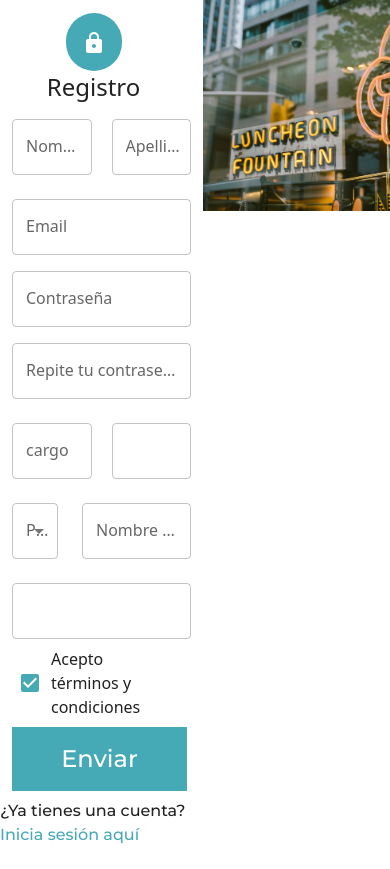
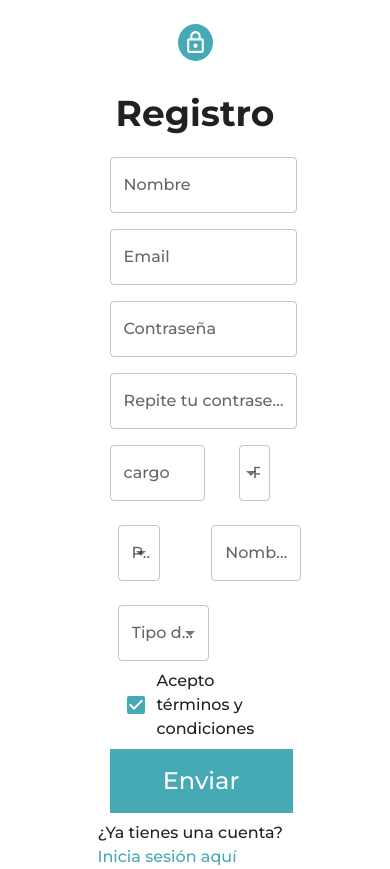
Before and after one commit to octocodevs/jointure-frontend, a Next.js app: page /admin/register in a window 390 px wide. Before the commit the page ends 847 px from the top, so only its background shows below. Built offline with nearby package versions, Linux system fonts and the light colour scheme.

Commit message:
styles updated

```diff
--- a/package.json
+++ b/package.json
@@ -18,6 +18,8 @@
     "@mui/icons-material": "^5.15.14",
     "@mui/material": "^5.15.14",
     "@mui/material-nextjs": "^5.15.11",
+    "axios": "^1.6.8",
+    "js-cookie": "^3.0.5",
     "next": "14.1.4",
     "react": "^18",
     "react-dom": "^18"
--- /dev/null
+++ b/services/axios.js
@@ -0,0 +1,98 @@
+import axios from "axios";
+import Cookies from "js-cookie";
+
+const urlAPI = "http://localhost:8000/";
+
+axios.defaults.withCredentials = true;
+
+axios.defaults.baseURL = urlAPI;
+
+export const getCollaborations = async (page) => {
+    try {
+        const response = await axios.get(`api/marketplace?page=${page}`)
+        return response.data.data;
+    } catch (error) {
+        throw error.response.data;
+    }
+};
+
+export const registerNewUser = async (userData) => {
+    try {
+        const response = await axios.post(`api/register`, userData);
+        return response.data;
+    } catch (error) {
+        throw error.response.data;
+    }
+};
+
+export const loginUser = async (userData) => {
+    try {
+        const response = await axios.post(`api/login`, userData);
+        return response.data;
+    } catch (error) {
+        throw error.response.data;
+    }
+};
+
+export const logoutUser = async (authToken) => {
+    const response = await axios.post('/api/logout');
+    try {
+        console.log(response.data.message);
+    } catch (error) {
+        console.error('Error al cerrar sesión:', error.response.data);
+    }
+}
+
+export const createCollaboration = async (collaborationData, authToken) => {
+    try {
+        console.log("collaborationData: inicio del axios", collaborationData);
+        console.log("authToken: comienzo del axios,  token", authToken);
+
+        const response = await axios.post("/api/marketplace", collaborationData, {
+            headers: {
+                "X-XSRF-TOKEN": Cookies.get("XSRF-TOKEN"),
+                Authorization: `Bearer ${authToken}`,
+            },
+        });
+
+        console.log(response, "respondiendo a creación de colaboración");
+
+        if (response && response.data) {
+            console.log("RESPONSE ?? qué llega?:", response.data);
+            return response.data;
+
+        } else {
+            console.error("La respuesta no contiene datos:", response);
+            throw new Error("La respuesta no contiene datos");
+        }
+    } catch (error) {
+        console.error("Error al crear collab:", error);
+        throw error;
+    }
+}
+
+export const updateCollaboration = async (collaborationId, collaborationData) => {
+    try {
+        const response = await axios.post(`api/marketplace/${collaborationId}`, collaborationData);
+        return response.data;
+    } catch (error) {
+        throw error.response.data;
+    }
+}
+
+//delete Collaboration
+
+export const deleteCollaboration = async (collaborationId, authToken) => {
+    try {
+      const response = await axios.delete(`api/marketplace/${collaborationId}`, collaborationId,{
+        headers: {
+        "X-XSRF-TOKEN": Cookies.get("XSRF-TOKEN"),
+        Authorization: `Bearer ${authToken}`,
+      },
+    });
+      return response.data;
+    } catch (error) {
+      console.error("Error al eliminar colaboración:", error);
+      throw error;
+    }
+  };
--- a/src/app/admin/register/page.jsx
+++ b/src/app/admin/register/page.jsx
@@ -4,11 +4,11 @@ import Image from "next/image";
 export default function RegisterPage() {
   return (
     <>
-      <section className="flex justify-center items-center h-screen w-screen ">
-        <RegisterForm />
-        <figure className="ml-4 w-1/2 h-full "> {/* Add some margin for better spacing */}
+      <section className="flex justify-center items-center h-screen w-full">
+        <RegisterForm className="w-1/2 mx-auto" />
+        <figure className="hidden sm:block md:w-1/2">
           <Image
-            src="/img/neon-pretzel-light.jpg"
+            src="/assets/img/neon-pretzel-light.jpg"
             alt="Picture of the author"
             layout="responsive"
             objectFit="contain"
--- a/src/app/components/RegisterForm/RegisterForm.jsx
+++ b/src/app/components/RegisterForm/RegisterForm.jsx
@@ -1,5 +1,5 @@
 'use client'
-import { useState,useEffect } from "react";
+import { useState, useEffect, useContext } from "react";
 import LargeInput from "@/app/components/mui/inputs/LargeInput";
 import SmallInput from "../mui/inputs/SmallInput";
 import CheckboxLabels from "../mui/inputs/Checkbox";
@@ -7,15 +7,18 @@ import LargeButton from '../Buttons/LargeButton';
 import FormControl from '@mui/material/FormControl';
 import Box from '@mui/material/Box';
 import Typography from '@mui/material/Typography';
-import BoxBasic from "../mui/shapes/LockerShape";
 import BasicSelect from "../mui/inputs/BasicSelect";
-
+import LockIcon from "../mui/Icons/LockIcon";
+import Link from "next/link";
+import axios from "axios";
+import { registerNewUser } from "../../../../services/axios";
 
 
 export default function RegisterForm() {
   // useState inputs
+
   const [nameValue, setNameValue] = useState('');
-  const [lastNameValue, setLastNameValue] = useState('');
+  // const [lastNameValue, setLastNameValue] = useState('');
   const [emailValue, setEmailValue] = useState('');
   const [passwordValue, setPasswordValue] = useState('');
   const [confirmPasswordValue, setConfirmPasswordValue] = useState('');
@@ -23,19 +26,24 @@ export default function RegisterForm() {
   const [confirmPasswordError, setConfirmPasswordError] = useState('');
   const [formError, setFormError] = useState(false);
   const [country, setCountry] = useState('');
-  const [positionValue,setPositionValue] = useState('');
-  const [companyValue,setCompanyValue]= useState('');
+  const [positionValue, setPositionValue] = useState('');
+  const [companyValue, setCompanyValue] = useState('');
+  const [profileValue, setProfileValue] = useState('');
+  const [subscriptionType, setSubscriptionType] = useState('');
 
   const handleNameChange = (event) => {
     setNameValue(event.target.value);
+    console.log("Name:", event.target.value);
   };
 
-  const handleLastNameChange = (event) => {
-    setLastNameValue(event.target.value);
-  };
+  // const handleLastNameChange = (event) => {
+  //   setLastNameValue(event.target.value);
+  //   console.log("Last Name:", event.target.value);
+  // };
 
   const handleEmailChange = (event) => {
     setEmailValue(event.target.value);
+    console.log("Email:", event.target.value);
   };
 
   const handlePasswordChange = (event) => {
@@ -74,22 +82,77 @@ export default function RegisterForm() {
 
   const handleCompanyChange = (event) => {
     setCompanyValue(event.target.value);
+  };
+
+  // const handleClick = () => {
+  //   console.log("botón clickado");
+  // };
+
+  const handleSubmit = async (e) => {
+
+    const userData = {
+      name: nameValue,
+      email: emailValue,
+      password: passwordValue,
+      confirmPassword: confirmPasswordValue,
+      position: positionValue,
+      company: companyValue,
+      profile: profileValue,
+      country: country,
+      subscriptionType: subscriptionType,
+    };
+
+    try {
+      const response = await registerNewUser(userData);
+      console.log('Registro exitoso:', response);
+
+    } catch (error) {
+      console.error('Error al registrar:', error);
+
     }
+  };
 
-  //
-
-
+  const handleButtonClick = (e) => {
+    e.preventDefault();
+    if (!passwordError && !confirmPasswordError) {
+      handleSubmit();
+    } else {
+      setFormError(true);
+    }
+  };
 
   return (
     <Box
       className="flex justify-center items-center flex-col mt-4 w-1/2 "
     >
-      <BoxBasic />
-      <Typography className="font-bold mt-4" variant="h5">Registro</Typography>
-      <FormControl>
+      <Box display="flex" alignItems="center" justifyContent="center">
+        <LockIcon />
+      </Box>
+      {/* <BoxBasic className="p-32" /> */}
+      <h1 className="font-bold mt-4 text-4xl" variant="h5">Registro</h1>
+      <FormControl onSubmit={handleSubmit} >
 
-        <Box className="flex flex-row mt-2 justify justify-between gap-5 px-1">
-          <SmallInput
+        <Box className="flex flex-row mt-2 justify-between px-1">
+          {/* <LargeInput
+            id="name"
+            label="Nombre"
+            variant="outlined"
+            value={nameValue}
+            onChange={handleNameChange}
+            type="text"
+          /> */}
+          {/* <SmallInput
+            id="lastname"
+            label="Apellido"
+            variant="outlined"
+            value={lastNameValue}
+            onChange={handleLastNameChange}
+            type="text"
+          />*/}
+        </Box>
+
+        <Box className="mt-2 px-1">
+          <LargeInput
             id="name"
             label="Nombre"
             variant="outlined"
@@ -97,17 +160,6 @@ export default function RegisterForm() {
             onChange={handleNameChange}
             type="text"
           />
-          <SmallInput
-            id="lastname"
-            label="Apellido"
-            variant="outlined"
-            value={lastNameValue}
-            onChange={handleLastNameChange}
-            type="text"
-          />
-        </Box>
-
-        <Box className="mt-2 px-1">
           <LargeInput
             id="email"
             label="Email"
@@ -125,7 +177,7 @@ export default function RegisterForm() {
             type="password"
           />
           <LargeInput
-              id="confirmPassword"
+            id="password_confirmation"
             label="Repite tu contraseña"
             variant="outlined"
             value={confirmPasswordValue}
@@ -136,7 +188,8 @@ export default function RegisterForm() {
           />
         </Box>
 
-        <Box className="flex flex-row mt-2 gap-5 px-1">
+        <Box className="flex flex-row md:flex-row justify-between gap-6  ml-1">
+          <Box width="50%">
             <SmallInput
               id="position"
               label="cargo"
@@ -144,13 +197,30 @@ export default function RegisterForm() {
               value={positionValue}
               onChange={handlePositionChange}
               type="text"
-          />
-          <SmallInput
+              className="mr-3"
             />
           </Box>
+          <Box width="50% mr-3">
+            <BasicSelect
+              id="profile_type"
+              label="Perfil de empresa"
+              value={profileValue}
+              onChange={setProfileValue}
+              options={[
+                { value: 10, label: 'Empresa' },
+                { value: 20, label: 'Agencia' },
+                { value: 30, label: 'Freelance' },
+              ]}
+              sx={{
+                '& .MuiInputLabel-root': { color: 'red' },
+                '& .MuiSelect-root': { backgroundColor: 'lightblue' },
+              }}
+            />
+          </Box>
+        </Box>
 
-        <Box className="flex flex-row mt-2 px-1 gap-2">
-
+        <Box className="flex flex-row mt-2 ml-3 gap-2 justify-between">
+          <Box width="48%">
             <BasicSelect
               id="country"
               label="País"
@@ -166,8 +236,10 @@ export default function RegisterForm() {
                 '& .MuiSelect-root': { backgroundColor: 'lightblue' },
               }}
             />
+          </Box>
+          <Box width="50%">
             <SmallInput
-            id="company"
+              id="business_name"
               label="Nombre de la empresa"
               variant="outlined"
               value={companyValue}
@@ -175,17 +247,30 @@ export default function RegisterForm() {
               type="text"
             />
           </Box>
+        </Box>
 
-        <Box className="mt-2 px-1">
-          <LargeInput
-
+        <Box className="mt-2 pl-3 w-full">
+          <BasicSelect
+            id="subscription_type"
+            label="Tipo de suscripción"
+            value={subscriptionType}
+            onChange={setSubscriptionType}
+            options={[
+              { value: 10, label: 'basic' },
+              { value: 20, label: 'standard' },
+              { value: 30, label: 'premium' },
+            ]}
+            sx={{
+              '& .MuiInputLabel-root': { color: 'red' },
+              '& .MuiSelect-root': { backgroundColor: 'lightblue' },
+            }}
           />
           <CheckboxLabels />
         </Box>
 
-        <Box className="mt-2 ml-3">
+        <Box className="mt-2 ml-3 ">
           <LargeButton
-
+            onClick={handleButtonClick}
           />
         </Box>
 
@@ -196,9 +281,12 @@ export default function RegisterForm() {
           className="mt-2 font-montserrat"
           variant="body1">
           ¿Ya tienes una cuenta?
+          <Link href="/admin/login">
             <span className="text-[#46A9B6] font-montserrat">
               Inicia sesión aquí
             </span>
+          </Link>
+
         </Typography>
       </Box>
     </Box>
--- a/src/app/globals.css
+++ b/src/app/globals.css
@@ -2,6 +2,3 @@
 @import 'tailwindcss/base';
 @import 'tailwindcss/components';
 @import 'tailwindcss/utilities';
-
-
-@import url('https://fonts.googleapis.com/css2?family=Montserrat:ital,wght@0,100..900;1,100..900&display=swap');
```
Also changed, not shown: services/useFetchApi.js (added, +30 -0 lines), src/app/Login/page.jsx (deleted, +0 -25 lines), src/app/admin/login/page.jsx (added, +25 -0 lines), src/app/layout.js (+5 -2 lines), 1 other file (tests, documents, lock files or other folders). Lines whose indentation alone changed are shown as unchanged.
